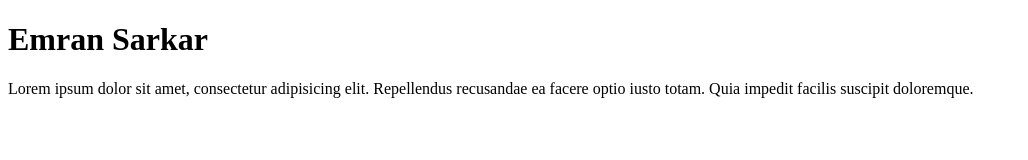
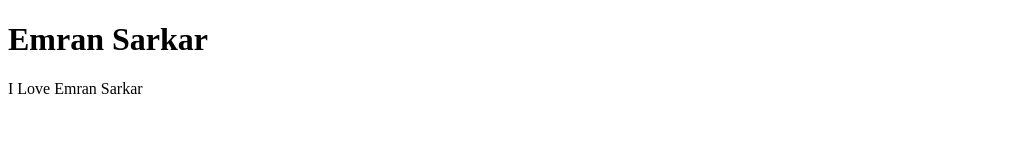
Before and after one commit to emran908/second-website, a plain HTML site: page index.html in a window 1280 px wide. Shown: the whole page, without its empty margins (0-1028 px from the left). Drawn offline with Linux system fonts and the light colour scheme.

Commit message:
Update index.html

```diff
--- a/index.html
+++ b/index.html
@@ -7,6 +7,6 @@
 </head>
 <body>
     <h1>Emran Sarkar</h1>
-    <p>Lorem ipsum dolor sit amet, consectetur adipisicing elit. Repellendus recusandae ea facere optio iusto totam. Quia impedit facilis suscipit doloremque.</p>
+   <p> I Love Emran Sarkar</p>
 </body>
 </html>
```
